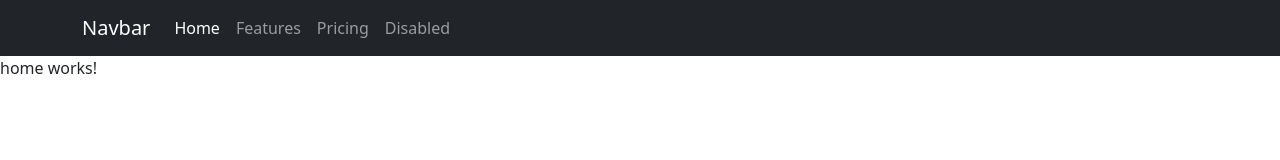
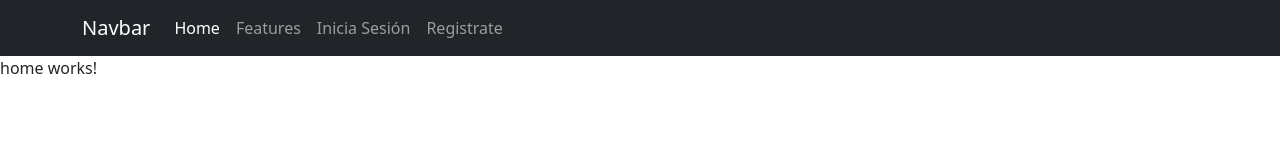
Before and after one commit to rbahena/management_app, an Angular app: page / in a window 1280 px wide. Shown: the top 160 px of the page. Built offline with nearby package versions, Linux system fonts and the light colour scheme.

Commit message:
Agregar ligas de acceso a login y registro

```diff
--- a/src/app/shared/pages/header/header.component.html
+++ b/src/app/shared/pages/header/header.component.html
@@ -13,10 +13,10 @@
             <a class="nav-link" href="#">Features</a>
           </li>
           <li class="nav-item">
-            <a class="nav-link" routerLink="/usuario/registrarse">Pricing</a>
+            <a class="nav-link" routerLink="/usuario/inicia-sesion">Inicia Sesión</a>
           </li>
           <li class="nav-item">
-            <a class="nav-link"  routerLink="/usuario/inicia-sesion" tabindex="-1">Disabled</a>
+            <a class="nav-link"  routerLink="/usuario/registrarse" tabindex="-1">Registrate</a>
           </li>
         </ul>
       </div>
```
